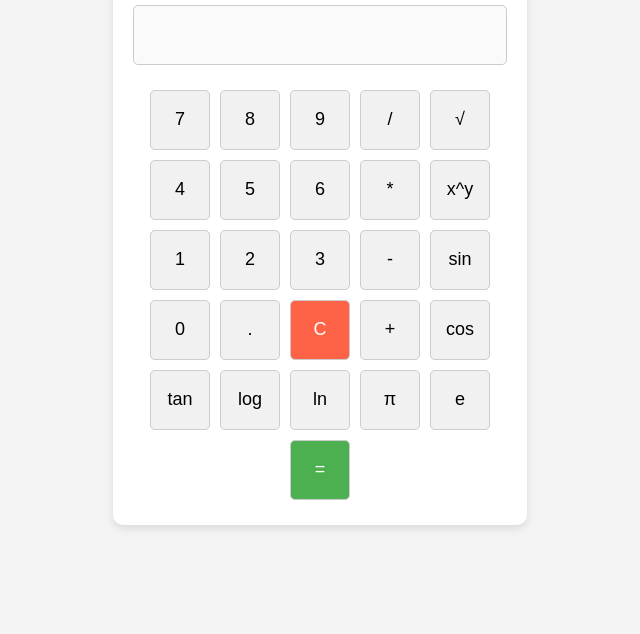
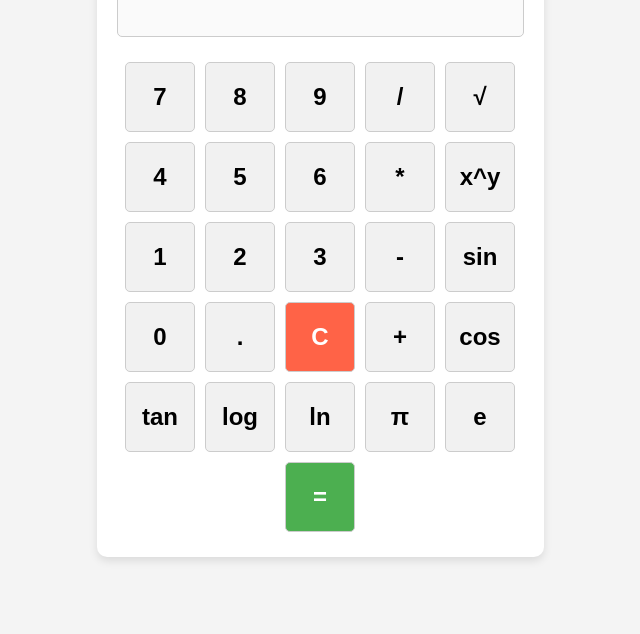
Before and after one commit to mausamshrish/Calculator, a plain HTML site: page index.html in a window 1280 px wide. Shown: the part 166-800 px from the top of the page, without its empty margins (320-960 px from the left). Drawn offline with Linux system fonts and the light colour scheme.

Commit message:
index.html

```diff
--- a/index.html
+++ b/index.html
@@ -44,7 +44,8 @@
         input {
             width: 100%;
             padding: 15px;
-            font-size: 24px;
+            font-size: 28px; /* Increased font size */
+            font-weight: bold; /* Make display text bold */
             text-align: right;
             border-radius: 5px;
             margin-bottom: 20px;
@@ -54,9 +55,10 @@
 
         /* Button styles */
         button {
-            width: 60px; /* Fixed width */
-            height: 60px; /* Fixed height */
-            font-size: 18px;
+            width: 70px; /* Increased button width */
+            height: 70px; /* Increased button height */
+            font-size: 24px; /* Increased font size */
+            font-weight: bold; /* Make numbers bold */
             border-radius: 5px;
             margin: 5px;
             background-color: #f1f1f1;
```
